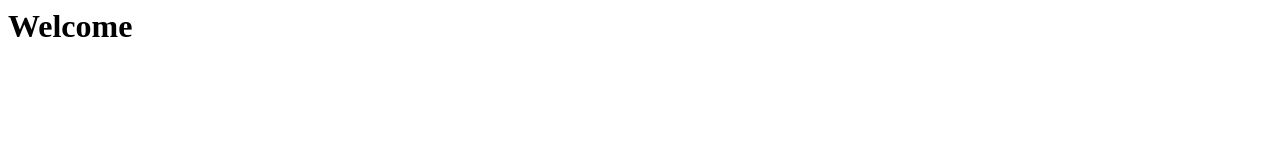
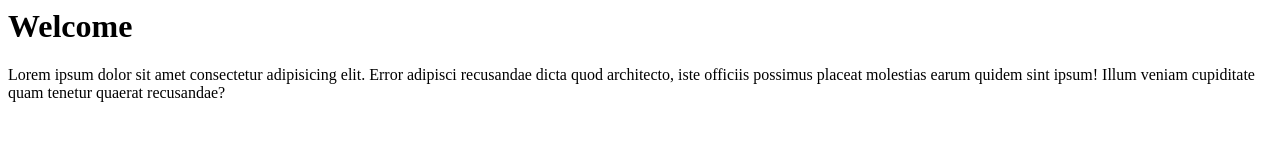
Before and after one commit to NawalZaki/E-LearningRepo, a plain HTML site: page Home.html in a window 1280 px wide. Drawn offline with Linux system fonts and the light colour scheme.

Commit message:
I add Paragrph in Home html

```diff
--- a/Home.html
+++ b/Home.html
@@ -7,5 +7,8 @@
 <body>
 
     <h1>Welcome</h1>
+    <div>
+        <p>Lorem ipsum dolor sit amet consectetur adipisicing elit. Error adipisci recusandae dicta quod architecto, iste officiis possimus placeat molestias earum quidem sint ipsum! Illum veniam cupiditate quam tenetur quaerat recusandae?</p>
+    </div>
 </body>
 </html>
```
